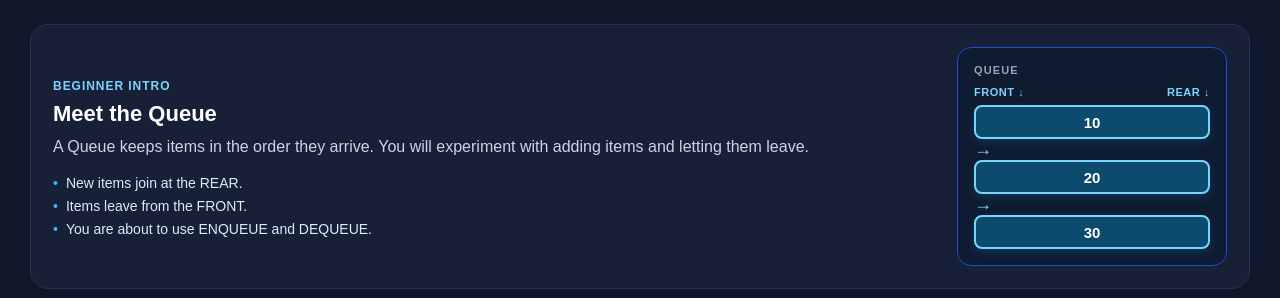
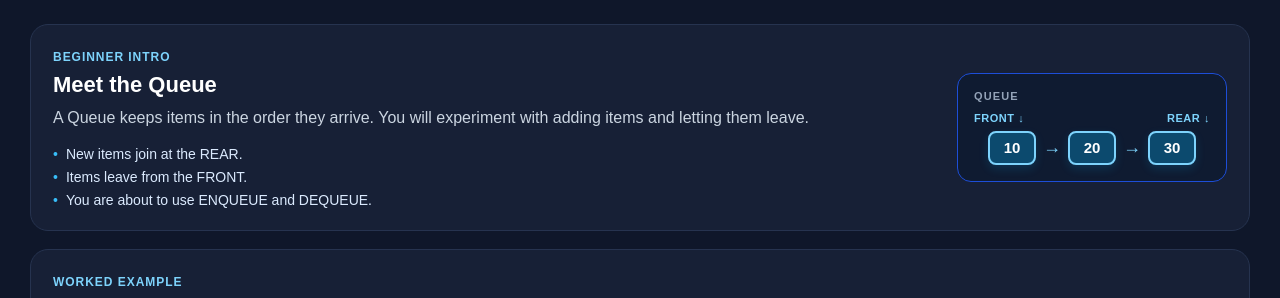
Before and after one commit to python627/visualcs, a Flask app: page /lesson/data_structures/queue in a window 1280 px wide. Shown: the part 140-438 px from the top of the page. Run offline with Flask 3, Linux system fonts and the light colour scheme.

Commit message:
Restore teaching-queue wrapper

```diff
--- a/templates/_lesson_components.html
+++ b/templates/_lesson_components.html
@@ -45,7 +45,7 @@
                 <span>{{ state["rear_label"] if "rear_label" in state else 'REAR' }} &darr;</span>
             </div>
             {% endif %}
-            {% if not compact %}<div>{% endif %}
+            {% if not compact %}<div class="teaching-queue">{% endif %}
                 {% for item in items %}
                 <span class="teaching-queue-block">{{ item }}</span>
                 {% if not loop.last %}<span class="teaching-queue-arrow" aria-hidden="true">&rarr;</span>{% endif %}
```
